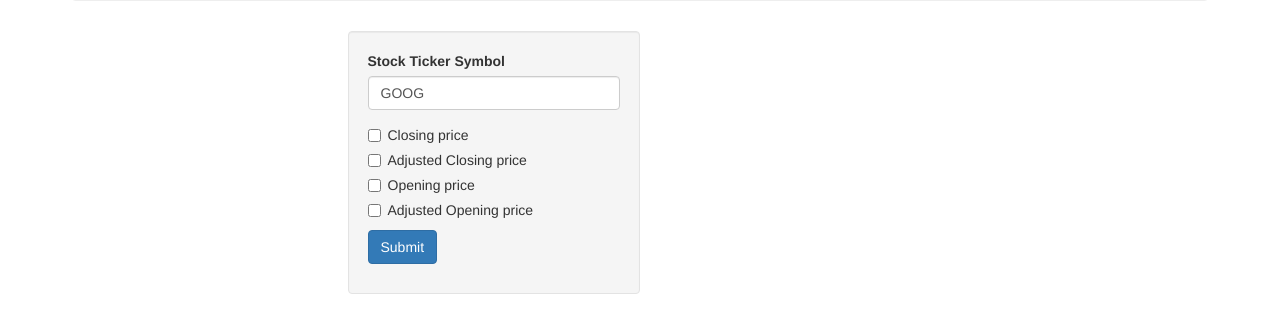
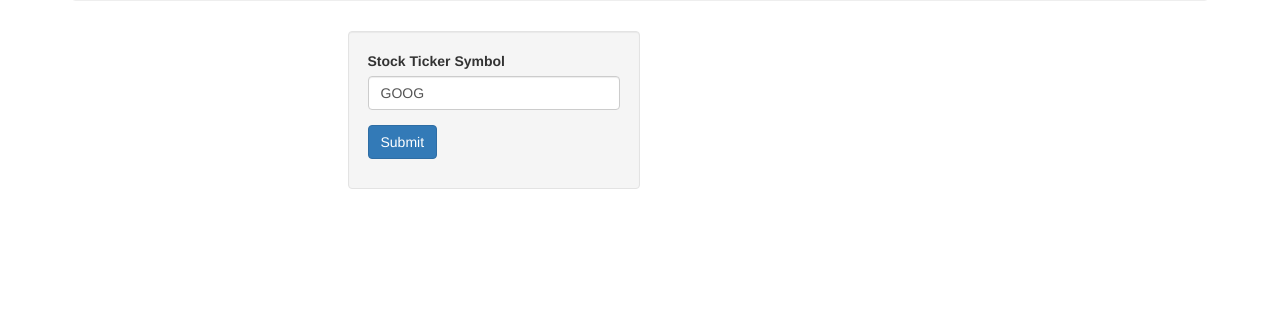
Before and after one commit to tmarton1/milestone, a Flask app: page /index in a window 1280 px wide. Shown: the part 248-581 px from the top of the page. Run offline with Flask 2, Linux system fonts and the light colour scheme; some libraries are stand-ins or nearby versions.

Commit message:
Update index.html

```diff
--- a/templates/index.html
+++ b/templates/index.html
@@ -1,7 +1,7 @@
 <!doctype html>
 <html lang="en">
   <head>
-    <title>Stock Prices for 2019</title>
+    <title>Stock Prices for October 2020</title>
     <!-- Bootstrap core CSS -->
     <link rel="stylesheet" href="https://maxcdn.bootstrapcdn.com/bootstrap/3.3.7/css/bootstrap.min.css">
   </head>
@@ -40,26 +40,6 @@
                         <label for="stockName">Stock Ticker Symbol</label>
                         <input type='text' id="stockName" class="form-control" name='ticker' value="GOOG"/>
                     </div>
-                    <div class="checkbox">
-                        <label>
-                            <input type='checkbox' name='priceType' value='close' />Closing price
-                        </label>
-                    </div>
-                    <div class="checkbox">
-                        <label>
-                            <input type='checkbox' name='priceType' value='adjClose' />Adjusted Closing price
-                        </label>
-                    </div>
-                    <div class="checkbox">
-                        <label>
-                            <input type='checkbox' name='priceType' value='open' />Opening price
-                        </label>
-                    </div>
-                    <div class="checkbox">
-                        <label>
-                            <input type='checkbox' name='priceType' value='adjOpen' />Adjusted Opening price
-                        </label>
-                    </div>
                     <p><input class="btn btn-primary" type='submit' value='Submit'/></p>
                 </form>
             </div>
```
